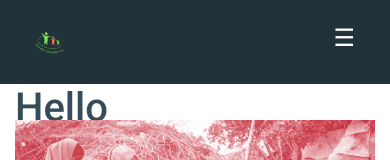
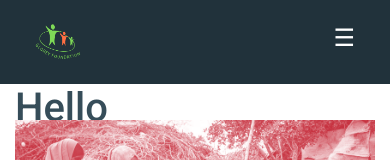
Before and after one commit to amanpatel96917/Gloreyfoundation, a React (Create React App) app: page / in a window 390 px wide. Shown: the top 160 px of the page. Built offline with nearby package versions, Linux system fonts and the light colour scheme.

Commit message:
logo set

```diff
--- a/src/Component/navbar.css
+++ b/src/Component/navbar.css
@@ -117,7 +117,8 @@ input[type=checkbox] {
       background-color: #21323b;
     }
     .logo{
-      width: 50%;
+      width: 80%;
+      float: left;
     }
     .logo img{
       max-width: 100%;
```
